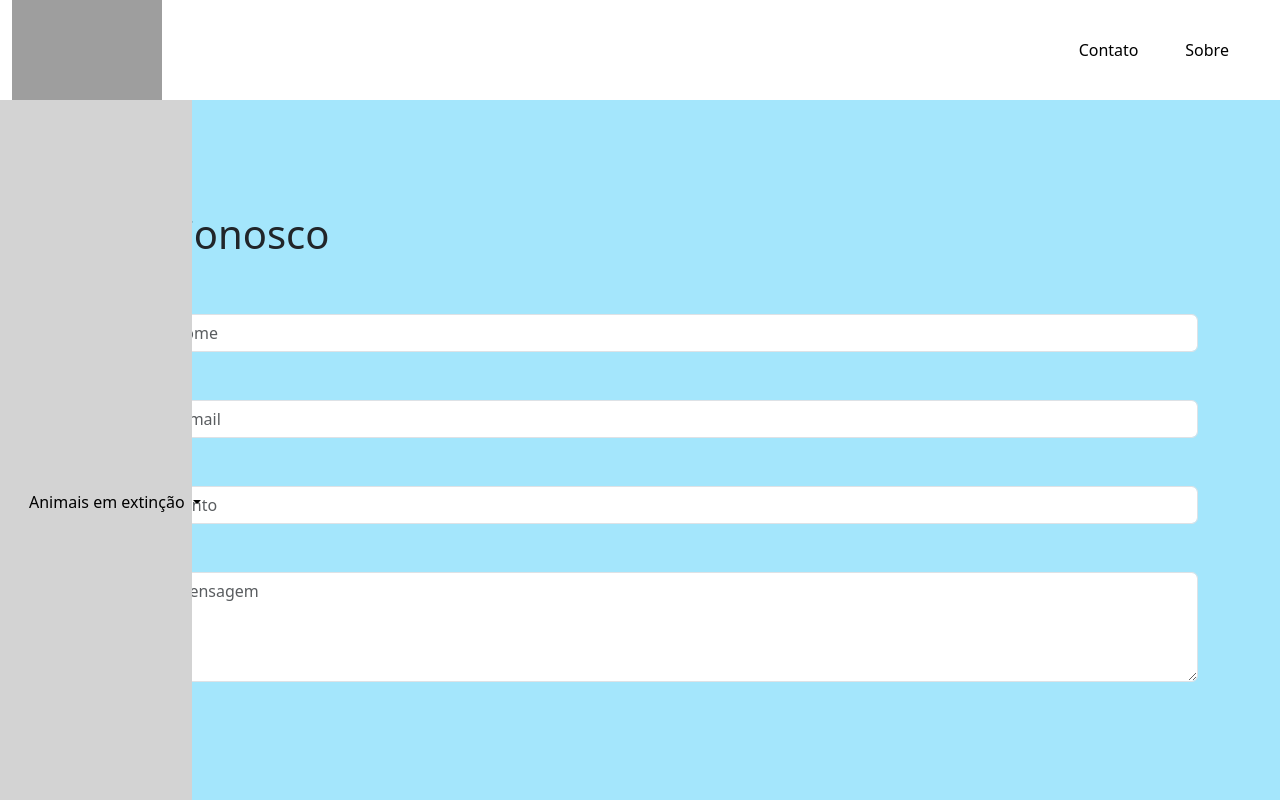
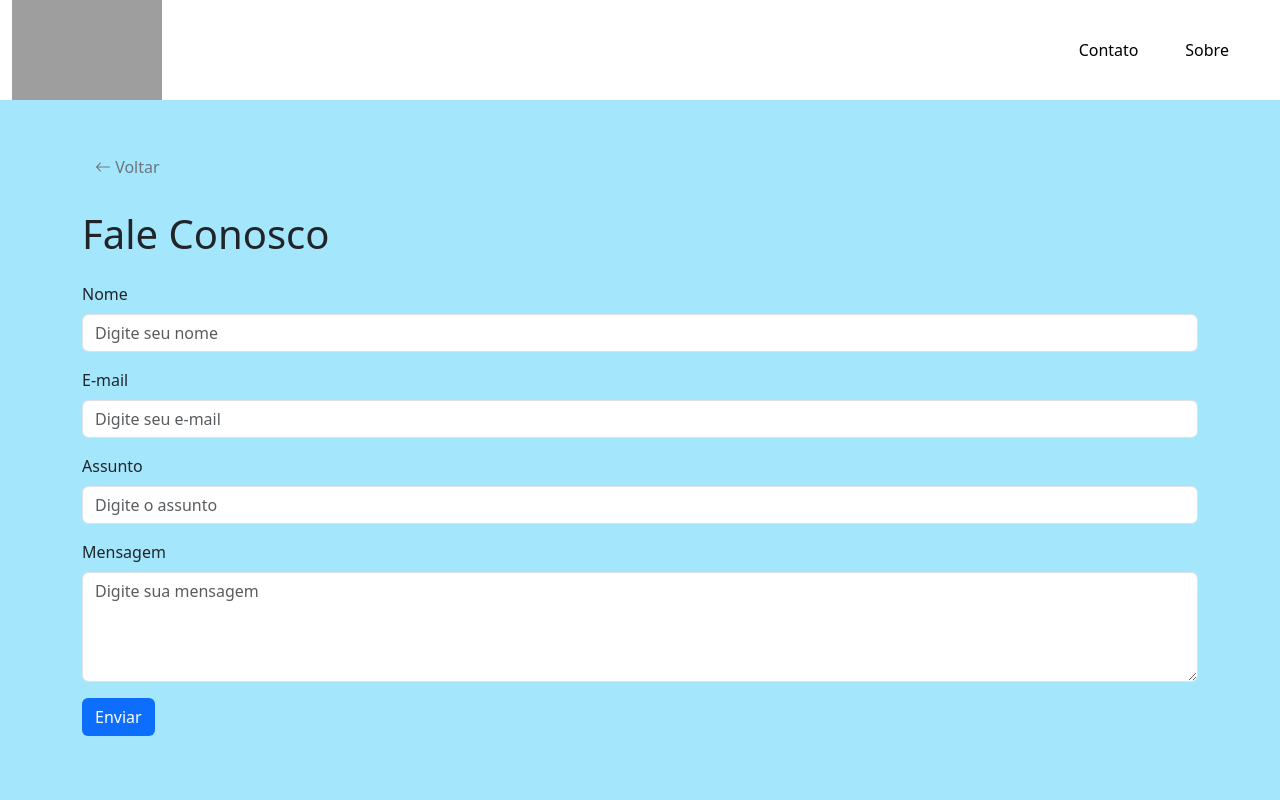
Before and after one commit to GzLara/Bootstrap-Project, a plain HTML site: page src/contato.html in a window 1280 px wide. Drawn offline with nearby package versions, Linux system fonts and the light colour scheme; grey boxes are pictures that could not be loaded.

Commit message:
nav removed from contato and sobre

```diff
--- a/src/contato.html
+++ b/src/contato.html
@@ -28,21 +28,6 @@
     </div>
   </header>
 
-  <nav class="navbar ms-0 px-1">
-    <div class="menu container ms-0 pt-1">
-      <div class="dropdown">
-        <button class="btn btn-black dropdown-toggle" type="button" data-bs-toggle="dropdown"
-          style="color: black; text-decoration: none;">
-          Animais em extinção
-        </button>
-        <ul class="dropdown-menu">
-          <li><a class="dropdown-item" href="#">Vaquita</a></li>
-          <li><a class="dropdown-item" href="#">Another action</a></li>
-          <li><a class="dropdown-item" href="#">Something else here</a></li>
-        </ul>
-      </div>
-    </div>
-  </nav>
 
   <div class="container my-5">
     <a href="index.html" class="btn btn-outline-secondary mb-4">
```
Also changed, not shown: src/sobre.html (+0 -16 lines), src/imgs/fotosobre.jpg (added).
